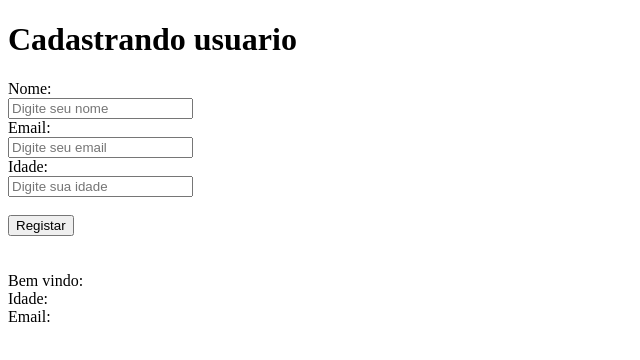
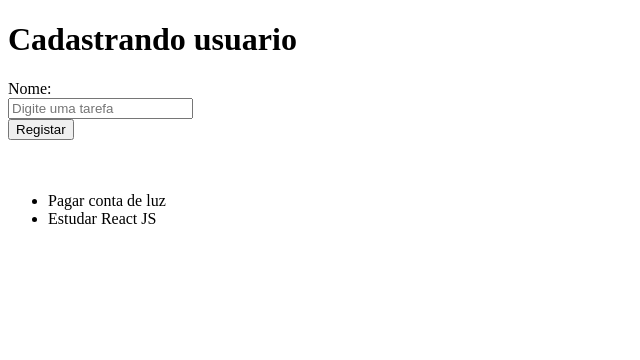
Before and after one commit to YanGraim/aprendendo-react, a React (Create React App) app: page / in a window 1280 px wide. Shown: the top 360 px of the page, without its empty margins (0-640 px from the left). Built offline with nearby package versions, Linux system fonts and the light colour scheme.

Commit message:
listas com useState([])

```diff
--- a/src/App.js
+++ b/src/App.js
@@ -1,22 +1,18 @@
 import { useState } from 'react';
 
 function App() {
-  const [nome, setNome] = useState('');
-  const [idade, setIdade] = useState('');
-  const [email, setEmail] = useState('');
+  const [input, setInput] = useState('');
+  const [tarefas, setTarefas] = useState([
+    'Pagar conta de luz',
+    'Estudar React JS'
+  ]);
 
-  const [user, setUser] = useState({});
 
   function handleRegister(e) {
     e.preventDefault();
 
-    alert('Usuario registrado!');
-
-    setUser({
-      nome: nome,
-      idade: idade,
-      email: email
-    })
+    setTarefas([...tarefas, input]);
+    setInput('');
   }
 
   return (
@@ -25,14 +21,10 @@
 
       <form onSubmit={handleRegister}>
         <label>Nome:</label><br/>
-        <input placeholder="Digite seu nome" value={nome} onChange={(e) => setNome(e.target.value)}/><br/>
-
-        <label>Email:</label><br/>
-        <input placeholder="Digite seu email" value={email} onChange={(e) => setEmail(e.target.value)}/><br/>
-
-        <label>Idade:</label><br/>
-        <input placeholder="Digite sua idade" value={idade} onChange={(e) => setIdade(e.target.value)}/><br/>
-
+        <input
+          placeholder="Digite uma tarefa"
+          value={input}
+          onChange={(e) => setInput(e.target.value)}/>
         <br/>
         <button type='submit'>
           Registar
@@ -41,11 +33,11 @@
 
       <br/> <br/>
 
-      <div>
-        <span>Bem vindo: {user.nome}</span> <br/>
-        <span>Idade: {user.idade}</span> <br/>
-        <span>Email: {user.email}</span> <br/>
-      </div>
+      <ul>
+        {tarefas.map(tarefa => (
+          <li key={tarefa}>{tarefa}</li> // o react sempre pede para passar uma key quando se utiliza uma lista
+        ))}
+      </ul>
     </div>
   );
 }
```
